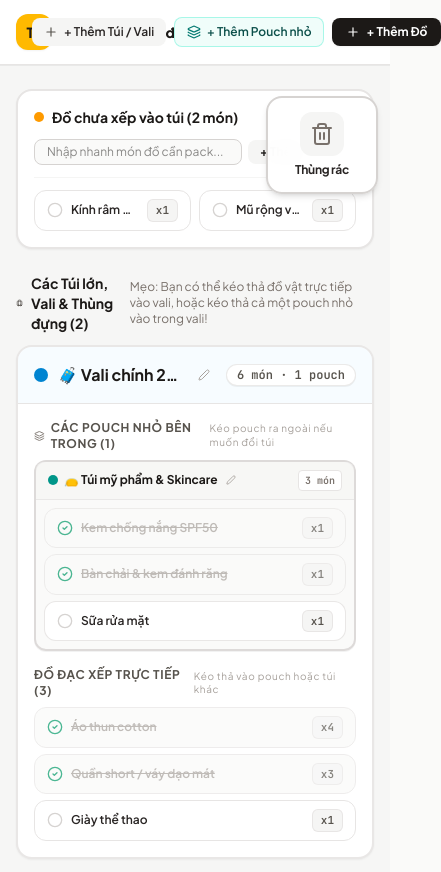
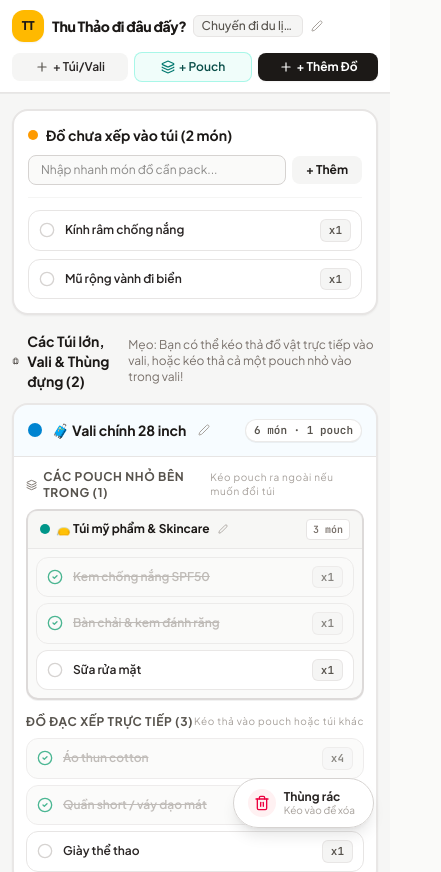
Before and after one commit to tranthuthao8850-gif/packdodulich, a React (Vite) app: page / in a window 390 px wide. Shown: the top 872 px of the page, 441 px wide, since content can reach past the window. Built offline with nearby package versions, Linux system fonts and the light colour scheme.

Commit message:
style: improve mobile responsiveness and UI spacing
Refined layout for mobile views and adjusted padding/font sizes across header, items, and bags to improve usability on smaller screens.

```diff
--- a/src/App.tsx
+++ b/src/App.tsx
@@ -229,18 +229,19 @@ export default function App() {
     <div className="min-h-screen bg-stone-100/70 text-stone-900 font-sans antialiased flex flex-col">
       {/* 1. CLEAN TOP BAR */}
       <header className="bg-white border-b border-stone-200 sticky top-0 z-30 shadow-2xs">
-        <div className="max-w-7xl mx-auto px-4 sm:px-6 h-16 flex items-center justify-between gap-4">
+        <div className="max-w-7xl mx-auto px-3 sm:px-6 py-2.5 sm:py-0 sm:h-16 flex flex-col sm:flex-row sm:items-center justify-between gap-2.5 sm:gap-4">
           {/* Brand + Trip Title */}
-          <div className="flex items-center gap-3 min-w-0">
-            <div className="w-9 h-9 rounded-xl bg-amber-400 text-stone-900 flex items-center justify-center font-black text-sm shadow-xs shrink-0 tracking-tight">
+          <div className="flex items-center justify-between sm:justify-start gap-2.5 sm:gap-3 min-w-0">
+            <div className="flex items-center gap-2 sm:gap-3 min-w-0">
+              <div className="w-8 h-8 sm:w-9 sm:h-9 rounded-xl bg-amber-400 text-stone-900 flex items-center justify-center font-black text-xs sm:text-sm shadow-xs shrink-0 tracking-tight">
                 TT
               </div>
 
-            <div className="flex items-center gap-2 sm:gap-3 min-w-0">
+              <div className="flex items-center gap-1.5 sm:gap-2.5 min-w-0">
                 <span className="font-extrabold text-stone-900 tracking-tight text-sm sm:text-base whitespace-nowrap">
                   Thu Thảo đi đâu đấy?
                 </span>
-              <span className="text-stone-300 hidden sm:inline">/</span>
+                <span className="text-stone-300 hidden md:inline">/</span>
 
                 {isEditingTitle ? (
                   <div className="flex items-center gap-1.5">
@@ -248,19 +249,19 @@ export default function App() {
                       type="text"
                       value={titleInput}
                       onChange={(e) => setTitleInput(e.target.value)}
-                    className="px-2.5 py-1 text-xs sm:text-sm font-semibold border border-stone-300 rounded-lg bg-white"
+                      className="px-2 py-0.5 text-xs sm:text-sm font-semibold border border-stone-300 rounded-lg bg-white w-28 sm:w-48"
                       autoFocus
                     />
-                  <button onClick={handleSaveTitle} className="p-1.5 bg-stone-900 text-white rounded-lg">
+                    <button onClick={handleSaveTitle} className="p-1 bg-stone-900 text-white rounded-lg">
                       <Check className="w-3.5 h-3.5" />
                     </button>
-                  <button onClick={() => setIsEditingTitle(false)} className="p-1.5 text-stone-500 hover:bg-stone-100 rounded-lg">
+                    <button onClick={() => setIsEditingTitle(false)} className="p-1 text-stone-500 hover:bg-stone-100 rounded-lg">
                       <X className="w-3.5 h-3.5" />
                     </button>
                   </div>
                 ) : (
-                <div className="flex items-center gap-1.5 min-w-0">
-                  <span className="text-xs sm:text-sm font-medium text-stone-600 truncate bg-stone-100 px-2 py-0.5 rounded-md border border-stone-200">
+                  <div className="flex items-center gap-1 min-w-0">
+                    <span className="text-xs sm:text-sm font-medium text-stone-600 truncate bg-stone-100 px-2 py-0.5 rounded-md border border-stone-200 max-w-[110px] sm:max-w-[200px]">
                       {trip.title}
                     </span>
                     <button
@@ -271,24 +272,26 @@ export default function App() {
                       className="p-1 text-stone-400 hover:text-stone-700 rounded"
                       title="Đổi tên chuyến đi"
                     >
-                    <Edit2 className="w-3.5 h-3.5" />
+                      <Edit2 className="w-3 h-3" />
                     </button>
                   </div>
                 )}
               </div>
             </div>
+          </div>
 
           {/* Primary Action Buttons */}
-          <div className="flex items-center gap-2 shrink-0">
+          <div className="flex items-center gap-1.5 sm:gap-2 shrink-0 justify-end w-full sm:w-auto">
             <button
               onClick={() => {
                 setNewContainerIsPouch(false);
                 setIsNewContainerOpen(true);
               }}
-              className="px-3 py-1.5 text-xs font-semibold text-stone-800 bg-stone-100 hover:bg-stone-200 rounded-lg transition-colors flex items-center gap-1.5 whitespace-nowrap"
+              className="flex-1 sm:flex-initial px-2.5 sm:px-3 py-1.5 text-xs font-semibold text-stone-800 bg-stone-100 hover:bg-stone-200 rounded-lg transition-colors flex items-center justify-center gap-1 sm:gap-1.5 whitespace-nowrap"
             >
               <Plus className="w-3.5 h-3.5 text-stone-600" />
-              <span>+ Thêm Túi / Vali</span>
+              <span className="sm:inline hidden">+ Thêm Túi / Vali</span>
+              <span className="sm:hidden">+ Túi/Vali</span>
             </button>
 
             <button
@@ -296,10 +299,11 @@ export default function App() {
                 setNewContainerIsPouch(true);
                 setIsNewContainerOpen(true);
               }}
-              className="px-3 py-1.5 text-xs font-semibold text-teal-900 bg-teal-50 hover:bg-teal-100 border border-teal-200/80 rounded-lg transition-colors flex items-center gap-1.5 whitespace-nowrap"
+              className="flex-1 sm:flex-initial px-2.5 sm:px-3 py-1.5 text-xs font-semibold text-teal-900 bg-teal-50 hover:bg-teal-100 border border-teal-200/80 rounded-lg transition-colors flex items-center justify-center gap-1 sm:gap-1.5 whitespace-nowrap"
             >
               <Layers className="w-3.5 h-3.5 text-teal-700" />
-              <span>+ Thêm Pouch nhỏ</span>
+              <span className="sm:inline hidden">+ Thêm Pouch nhỏ</span>
+              <span className="sm:hidden">+ Pouch</span>
             </button>
 
             <button
@@ -307,7 +311,7 @@ export default function App() {
                 setNewItemInitialContainerId(null);
                 setIsNewItemOpen(true);
               }}
-              className="px-3.5 py-1.5 text-xs font-bold text-white bg-stone-900 hover:bg-stone-800 rounded-lg transition-colors shadow-xs flex items-center gap-1.5 whitespace-nowrap"
+              className="flex-1 sm:flex-initial px-3 sm:px-3.5 py-1.5 text-xs font-bold text-white bg-stone-900 hover:bg-stone-800 rounded-lg transition-colors shadow-xs flex items-center justify-center gap-1 sm:gap-1.5 whitespace-nowrap"
             >
               <Plus className="w-3.5 h-3.5" />
               <span>+ Thêm Đồ</span>
@@ -317,7 +321,7 @@ export default function App() {
       </header>
 
       {/* 2. MAIN WORKSPACE */}
-      <main className="max-w-7xl mx-auto px-4 sm:px-6 py-6 flex-1 w-full space-y-6 lg:pr-40">
+      <main className="max-w-7xl mx-auto px-3 sm:px-6 py-4 sm:py-6 flex-1 w-full space-y-4 sm:space-y-6 lg:pr-44 xl:pr-48 pb-24 sm:pb-12">
         {/* TOP SHELF: ĐỒ CHƯA XẾP VÀO TÚI (Chờ đóng gói) */}
         <section
           onDragOver={(e) => {
@@ -326,35 +330,35 @@ export default function App() {
           }}
           onDragLeave={() => setIsDropOverUnassigned(false)}
           onDrop={handleDropOnUnassigned}
-          className={`p-4 rounded-2xl border-2 transition-all ${
+          className={`p-3.5 sm:p-4 rounded-2xl border-2 transition-all ${
             isDropOverUnassigned
               ? 'border-amber-500 bg-amber-50 ring-4 ring-amber-400/20'
               : 'border-stone-200 bg-white shadow-xs'
           }`}
         >
-          <div className="flex flex-col sm:flex-row sm:items-center justify-between gap-3 pb-3 border-b border-stone-100">
+          <div className="flex flex-col sm:flex-row sm:items-center justify-between gap-2.5 pb-3 border-b border-stone-100">
             <div className="flex items-center gap-2">
-              <span className="w-2.5 h-2.5 rounded-full bg-amber-500" />
+              <span className="w-2.5 h-2.5 rounded-full bg-amber-500 shrink-0" />
               <h2 className="text-sm font-bold text-stone-900">
                 Đồ chưa xếp vào túi ({unassignedItems.length} món)
               </h2>
-              <span className="text-xs text-stone-500 hidden sm:inline">
+              <span className="text-xs text-stone-500 hidden md:inline">
                 · Kéo thả các món bên dưới vào bất kỳ Vali lớn hoặc Pouch nhỏ nào
               </span>
             </div>
 
             {/* Quick inline input to add item directly */}
-            <form onSubmit={handleQuickAddUnassigned} className="flex items-center gap-1.5 self-start sm:self-auto">
+            <form onSubmit={handleQuickAddUnassigned} className="flex items-center gap-1.5 w-full sm:w-auto">
               <input
                 type="text"
                 value={quickItemText}
                 onChange={(e) => setQuickItemText(e.target.value)}
                 placeholder="Nhập nhanh món đồ cần pack..."
-                className="px-3 py-1 text-xs border border-stone-300 rounded-lg bg-stone-50 focus:bg-white focus:outline-none focus:ring-1 focus:ring-stone-900 w-52"
+                className="px-3 py-1.5 text-xs border border-stone-300 rounded-lg bg-stone-50 focus:bg-white focus:outline-none focus:ring-1 focus:ring-stone-900 flex-1 sm:w-56"
               />
               <button
                 type="submit"
-                className="px-3 py-1 text-xs font-bold text-stone-900 bg-stone-100 hover:bg-stone-200 rounded-lg transition-colors whitespace-nowrap"
+                className="px-3.5 py-1.5 text-xs font-bold text-stone-900 bg-stone-100 hover:bg-stone-200 rounded-lg transition-colors whitespace-nowrap shrink-0"
               >
                 + Thêm
               </button>
@@ -368,7 +372,7 @@ export default function App() {
                 Không còn đồ nào trong hàng đợi. Tất cả đã được xếp vào các túi hoặc pouch!
               </div>
             ) : (
-              <div className="grid grid-cols-2 sm:grid-cols-3 md:grid-cols-4 lg:grid-cols-5 gap-2">
+              <div className="grid grid-cols-1 sm:grid-cols-2 md:grid-cols-3 lg:grid-cols-4 xl:grid-cols-5 gap-2">
                 {unassignedItems.map(item => (
                   <ItemCard
                     key={item.id}
--- a/src/components/BagCard.tsx
+++ b/src/components/BagCard.tsx
@@ -122,8 +122,8 @@ export const BagCard: React.FC<BagCardProps> = ({
       <div
         draggable
         onDragStart={handleBagDragStart}
-        className={`p-4 border-b border-stone-200 flex items-center justify-between gap-3 cursor-grab active:cursor-grabbing ${colorStyle.bgLight}`}
-        title="Kéo cả Vali này vào Thùng rác bên phải để xóa"
+        className={`p-3.5 sm:p-4 border-b border-stone-200 flex items-center justify-between gap-3 cursor-grab active:cursor-grabbing ${colorStyle.bgLight}`}
+        title="Kéo cả Vali này vào Thùng rác để xóa"
       >
         <div className="flex items-center gap-2.5 min-w-0 flex-1">
           <span className={`w-3.5 h-3.5 rounded-full ${colorStyle.dot} shrink-0`} />
@@ -146,7 +146,7 @@ export const BagCard: React.FC<BagCardProps> = ({
             </div>
           ) : (
             <div className="flex items-center gap-2 min-w-0">
-              <h3 className="text-base font-bold text-stone-900 truncate">
+              <h3 className="text-sm sm:text-base font-bold text-stone-900 truncate">
                 🧳 {bag.name}
               </h3>
               <button
@@ -166,14 +166,14 @@ export const BagCard: React.FC<BagCardProps> = ({
         </div>
 
         <div className="flex items-center gap-2 shrink-0">
-          <span className="text-xs font-mono font-bold text-stone-600 bg-white px-2.5 py-0.5 rounded-full border border-stone-200/80 shadow-2xs">
+          <span className="text-[11px] sm:text-xs font-mono font-bold text-stone-600 bg-white px-2 sm:px-2.5 py-0.5 rounded-full border border-stone-200/80 shadow-2xs">
             {totalItemsInBag} món {nestedPouches.length > 0 ? `· ${nestedPouches.length} pouch` : ''}
           </span>
         </div>
       </div>
 
       {/* Main Content Area */}
-      <div className="p-4 flex-1 space-y-4">
+      <div className="p-3 sm:p-4 flex-1 space-y-3.5 sm:space-y-4">
         {/* SUBSECTION 1: Nested Pouches Inside This Bag */}
         {nestedPouches.length > 0 && (
           <div className="space-y-2">
--- a/src/components/ItemCard.tsx
+++ b/src/components/ItemCard.tsx
@@ -45,7 +45,7 @@ export const ItemCard: React.FC<ItemCardProps> = ({
     <div
       draggable={!isEditingQty}
       onDragStart={handleDragStart}
-      className={`group px-3 py-2 rounded-xl border flex items-center justify-between gap-2.5 transition-all cursor-grab active:cursor-grabbing relative select-none hover:shadow-xs hover:-translate-y-0.5 ${
+      className={`group px-2.5 sm:px-3 py-2 rounded-xl border flex items-center justify-between gap-2 transition-all cursor-grab active:cursor-grabbing relative select-none hover:shadow-xs hover:-translate-y-0.5 ${
         item.isPacked
           ? 'bg-stone-50 border-stone-200 text-stone-400 opacity-70'
           : isNestedInsidePouch
@@ -62,7 +62,7 @@ export const ItemCard: React.FC<ItemCardProps> = ({
             e.stopPropagation();
             onTogglePacked(item.id);
           }}
-          className="shrink-0 text-stone-400 hover:text-stone-700 focus:outline-none transition-transform active:scale-90 cursor-pointer"
+          className="shrink-0 text-stone-400 hover:text-stone-700 p-0.5 -ml-0.5 focus:outline-none transition-transform active:scale-90 cursor-pointer"
           title={item.isPacked ? 'Đã xếp xong (Bấm để bỏ chọn)' : 'Chưa xếp (Bấm để đánh dấu đã xếp)'}
         >
           {item.isPacked ? (
--- a/src/components/TrashBinZone.tsx
+++ b/src/components/TrashBinZone.tsx
@@ -1,5 +1,5 @@
 import React, { useState, useEffect } from 'react';
-import { Trash2, Undo2, AlertCircle } from 'lucide-react';
+import { Trash2, Undo2 } from 'lucide-react';
 import { LuggageBag, LuggageItem } from '../types/packing';
 
 interface TrashBinZoneProps {
@@ -133,21 +133,18 @@ export const TrashBinZone: React.FC<TrashBinZoneProps> = ({
       // Fallback text/plain
       const id = e.dataTransfer.getData('text/plain');
       if (id) {
-        // Check if item
         const foundItem = items.find(i => i.id === id);
         if (foundItem) {
           onDeleteItem(id);
           showDeletedToast(foundItem.name, foundItem);
           return;
         }
-        // Check if pouch
         const foundPouch = bags.find(b => b.id === id && b.isPouch);
         if (foundPouch) {
           onDeletePouch(id);
           showDeletedToast(`Pouch: ${foundPouch.name}`);
           return;
         }
-        // Check if bag
         const foundBag = bags.find(b => b.id === id && !b.isPouch);
         if (foundBag) {
           onDeleteBag(id);
@@ -162,15 +159,17 @@ export const TrashBinZone: React.FC<TrashBinZoneProps> = ({
     <>
       {/* Undo Toast Notification */}
       {lastDeletedName && (
-        <div className="fixed bottom-6 left-1/2 -translate-x-1/2 z-50 bg-stone-900 text-white px-4 py-2.5 rounded-xl shadow-xl flex items-center gap-3 animate-in fade-in slide-in-from-bottom-3 duration-200 border border-stone-800">
-          <Trash2 className="w-4 h-4 text-rose-400 shrink-0" />
-          <span className="text-xs font-medium">
-            Đã xóa: <strong className="font-bold text-amber-300">{lastDeletedName}</strong>
-          </span>
+        <div className="fixed bottom-20 sm:bottom-6 left-4 right-4 sm:left-1/2 sm:-translate-x-1/2 sm:w-auto z-50 bg-stone-900 text-white px-4 py-3 rounded-2xl shadow-2xl flex items-center justify-between sm:justify-start gap-3 animate-in fade-in slide-in-from-bottom-3 duration-200 border border-stone-800">
+          <div className="flex items-center gap-2 min-w-0">
+            <Trash2 className="w-4 h-4 text-rose-400 shrink-0" />
+            <span className="text-xs font-medium truncate">
+              Đã xóa: <strong className="font-bold text-amber-300">{lastDeletedName}</strong>
+            </span>
+          </div>
           {recentlyDeletedItem && onRestoreItem && (
             <button
               onClick={handleUndo}
-              className="ml-2 px-2.5 py-1 text-xs font-bold bg-amber-400 hover:bg-amber-300 text-stone-900 rounded-lg transition-colors flex items-center gap-1 cursor-pointer"
+              className="px-2.5 py-1 text-xs font-bold bg-amber-400 hover:bg-amber-300 text-stone-900 rounded-lg transition-colors flex items-center gap-1 cursor-pointer shrink-0"
             >
               <Undo2 className="w-3 h-3" />
               <span>Hoàn tác</span>
@@ -179,12 +178,13 @@ export const TrashBinZone: React.FC<TrashBinZoneProps> = ({
         </div>
       )}
 
-      {/* FLOATING RIGHT TRASH BIN ZONE */}
-      <div
+      {/* 1. DESKTOP TRASH BIN (Visible on lg: screens and above) */}
+      <aside
         onDragOver={handleDragOver}
         onDragLeave={handleDragLeave}
         onDrop={handleDrop}
-        className={`fixed right-3 sm:right-6 top-24 z-40 transition-all duration-200 select-none ${
+        aria-label="Thùng rác xóa đồ"
+        className={`hidden lg:flex fixed right-4 xl:right-8 top-28 z-40 transition-all duration-200 select-none ${
           isDragOver
             ? 'scale-105'
             : isWindowDragging
@@ -193,18 +193,18 @@ export const TrashBinZone: React.FC<TrashBinZoneProps> = ({
         }`}
       >
         <div
-          className={`flex flex-col items-center justify-center p-3.5 sm:p-4 rounded-2xl border-2 transition-all shadow-lg backdrop-blur-md cursor-pointer ${
+          className={`flex flex-col items-center justify-center p-4 rounded-2xl border-2 transition-all shadow-lg backdrop-blur-md cursor-pointer w-36 xl:w-40 ${
             isDragOver
               ? 'bg-rose-500 border-rose-600 text-white ring-4 ring-rose-400/40 shadow-rose-500/25'
               : isWindowDragging
               ? 'bg-rose-50/95 border-rose-400 text-rose-700 ring-4 ring-rose-300/30 shadow-md'
               : 'bg-white/95 border-stone-300 hover:border-rose-400 text-stone-600 hover:text-rose-600 shadow-md'
-          } w-28 sm:w-36`}
+          }`}
           title="Kéo đồ đạc hoặc túi vào đây để xoá luôn"
         >
           {/* Animated Trash Icon */}
           <div
-            className={`w-11 h-11 sm:w-12 sm:h-12 rounded-xl flex items-center justify-center mb-1.5 transition-all ${
+            className={`w-12 h-12 rounded-xl flex items-center justify-center mb-1.5 transition-all ${
               isDragOver
                 ? 'bg-white text-rose-600 scale-110 shadow-md rotate-6'
                 : isWindowDragging
@@ -215,20 +215,69 @@ export const TrashBinZone: React.FC<TrashBinZoneProps> = ({
             <Trash2 className="w-6 h-6 transition-transform" />
           </div>
 
-          {/* Label */}
-          <span className={`text-xs sm:text-sm font-bold tracking-tight text-center ${
+          <span className={`text-sm font-bold tracking-tight text-center ${
             isDragOver ? 'text-white' : isWindowDragging ? 'text-rose-700' : 'text-stone-800'
           }`}>
             {isDragOver ? 'Thả để xoá!' : 'Thùng rác'}
           </span>
 
-          <span className={`text-[10px] text-center mt-0.5 leading-tight hidden sm:block ${
+          <span className={`text-[10px] text-center mt-0.5 leading-tight ${
             isDragOver ? 'text-rose-100' : isWindowDragging ? 'text-rose-600 font-medium' : 'text-stone-400'
           }`}>
             {isDragOver ? 'Bỏ tay để xoá ngay' : 'Kéo đồ vào đây để xoá'}
           </span>
         </div>
-      </div>
+      </aside>
+
+      {/* 2. MOBILE & TABLET TRASH BIN (Visible only below lg screens) */}
+      {/* State A: Idle (Floating bottom pill - does not cover any cards or text) */}
+      {!isWindowDragging && (
+        <aside
+          onDragOver={handleDragOver}
+          onDragLeave={handleDragLeave}
+          onDrop={handleDrop}
+          aria-label="Thùng rác trên di động"
+          className="lg:hidden fixed bottom-4 right-4 z-40 transition-all select-none"
+        >
+          <div
+            className="flex items-center gap-2 px-3.5 py-2.5 rounded-full bg-white/95 border border-stone-300 shadow-lg text-stone-700 backdrop-blur-md active:scale-95 transition-all"
+            title="Kéo đồ thả vào đây để xóa"
+          >
+            <div className="w-7 h-7 rounded-full bg-rose-50 text-rose-600 flex items-center justify-center shrink-0">
+              <Trash2 className="w-4 h-4" />
+            </div>
+            <div className="flex flex-col pr-1">
+              <span className="text-xs font-bold text-stone-800 leading-tight">Thùng rác</span>
+              <span className="text-[10px] text-stone-400 leading-tight">Kéo vào để xóa</span>
+            </div>
+          </div>
+        </aside>
+      )}
+
+      {/* State B: Active Dragging on Mobile (Expands to bottom drop bar across the screen) */}
+      {isWindowDragging && (
+        <aside
+          onDragOver={handleDragOver}
+          onDragLeave={handleDragLeave}
+          onDrop={handleDrop}
+          aria-label="Khu vực thả xóa đồ trên di động"
+          className={`lg:hidden fixed bottom-3 inset-x-3 z-50 p-4 rounded-2xl shadow-2xl transition-all duration-200 select-none border-2 flex items-center justify-center gap-3 ${
+            isDragOver
+              ? 'bg-rose-700 border-white ring-4 ring-rose-500/60 scale-102 text-white'
+              : 'bg-rose-600 border-rose-300 text-white animate-pulse'
+          }`}
+        >
+          <Trash2 className={`w-6 h-6 shrink-0 ${isDragOver ? 'scale-125 rotate-12' : 'animate-bounce'}`} />
+          <div className="text-center">
+            <span className="text-sm font-black tracking-wide block uppercase">
+              {isDragOver ? 'BỎ TAY ĐỂ XÓA NGAY!' : 'THẢ VÀO ĐÂY ĐỂ XÓA'}
+            </span>
+            <span className="text-[11px] text-rose-100 font-medium block">
+              {isDragOver ? 'Món đồ / túi sẽ bị xóa lập tức' : 'Kéo xuống thanh này và nhả tay'}
+            </span>
+          </div>
+        </aside>
+      )}
     </>
   );
 };
```
Lines whose indentation alone changed are shown as unchanged.
